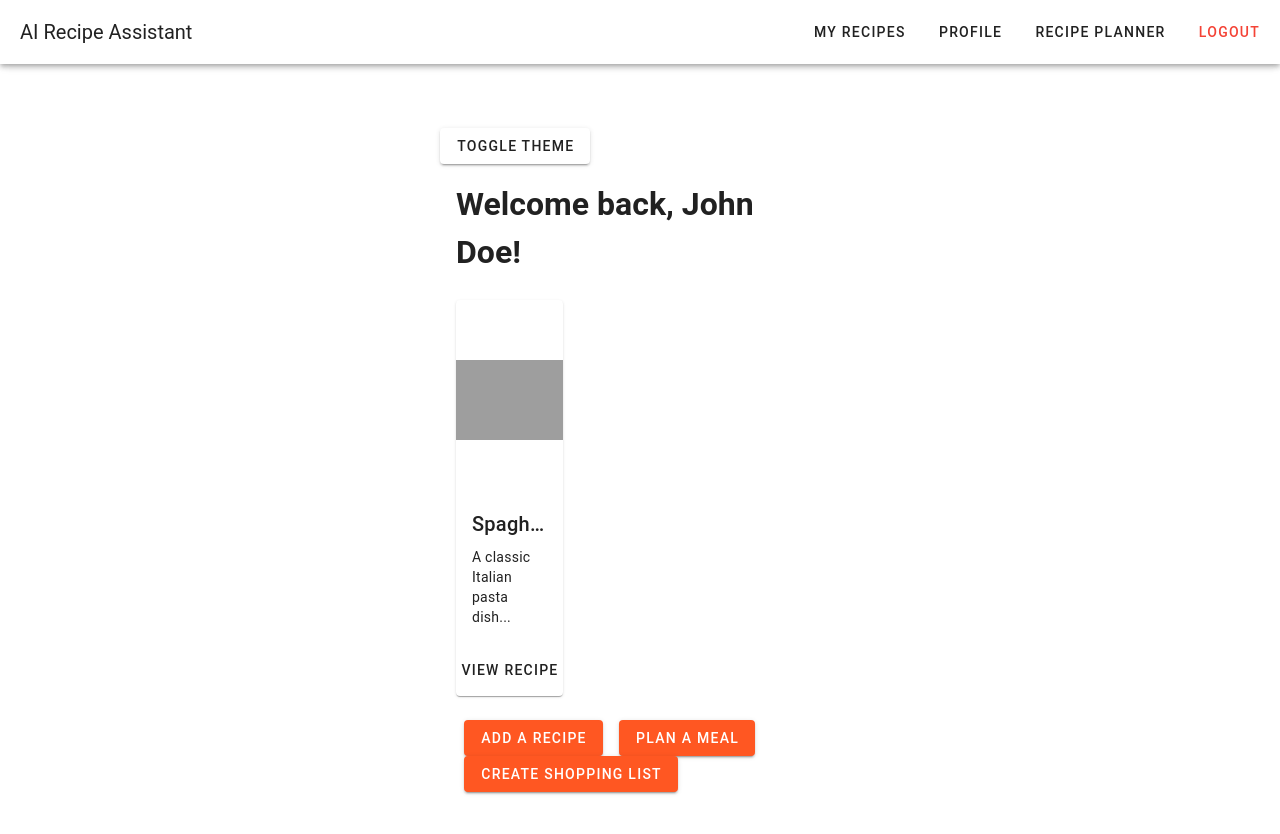
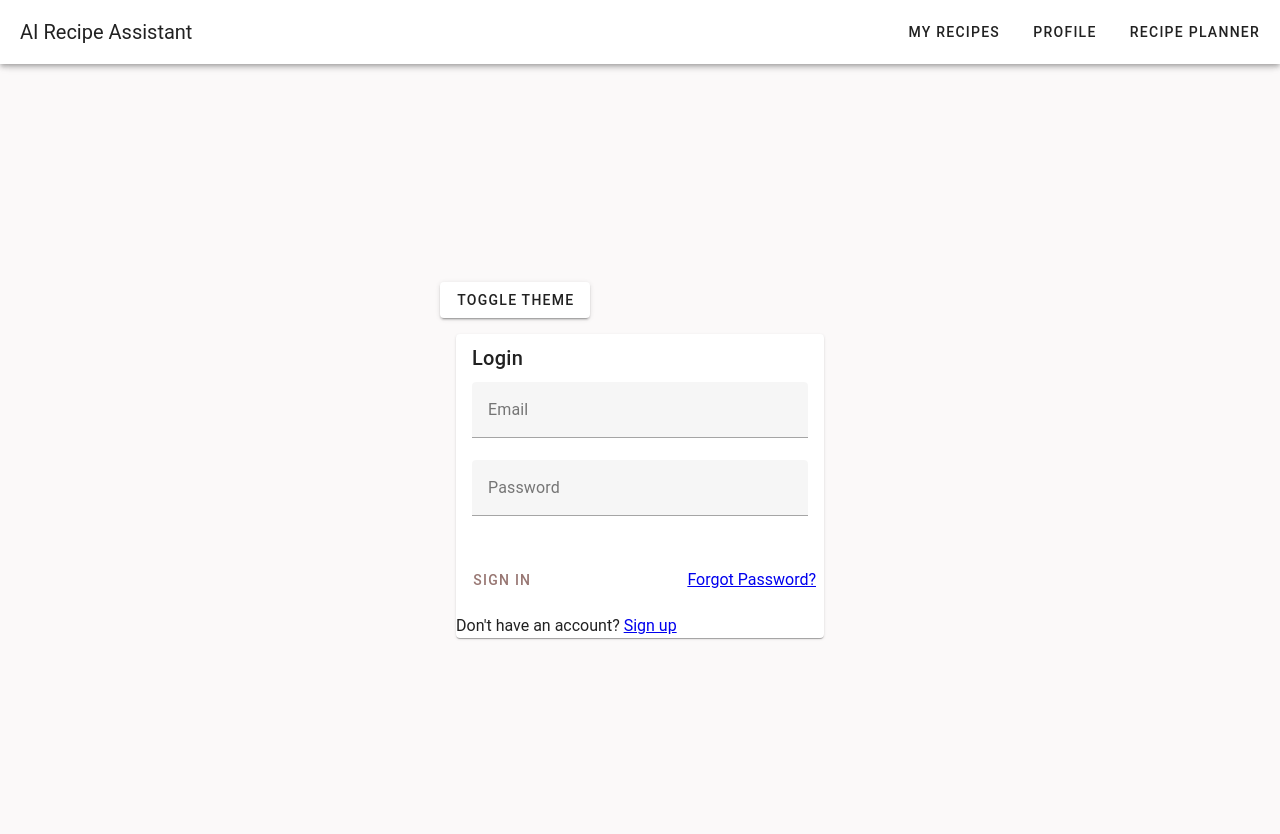
Before and after one commit to Crewiz/FullstackVue, a Vue app in the folder Frontend/: page / in a window 1280 px wide. Shown: the top 834 px of the page. Built offline with nearby package versions, Linux system fonts and the light colour scheme; grey boxes are pictures that could not be loaded.

Commit message:
we fixed routings, state management for logged in users, moved auth from apiservice to authstore, added more error handling to apiservice

```diff
--- a/Frontend/src/API/apiService.ts
+++ b/Frontend/src/API/apiService.ts
@@ -26,8 +26,19 @@ interface UserActionRequest {
 }
 
 interface UserResponse {
-  // Define based on your backend response for user actions
+  result: {
+    data: {
+      user: {
+        firstName: string;
+        lastName: string;
+        // other user properties
+      },
+      token: string;
+    }
+  }
+  // any other properties that might be part of the response
 }
+
 
 interface LoginData {
   email: string;
@@ -38,6 +49,9 @@ interface ErrorResponse {
   message: string;
 }
 
+
+
+
 const apiService = {
   // Function to create a new user
   async createUser(userData: UserRegistrationData): Promise<AxiosResponse<UserResponse>> {
@@ -47,12 +61,12 @@ const apiService = {
         action: 'create',
         data: userData,
       });
-      console.log("API response received:", response);
+      console.log("Login successful", response);
+      console.log("User's first name:", response.data.user.firstName);
       return response; // Return the whole response
     } catch (error) {
       const axiosError = error as AxiosError<ErrorResponse>;
-
-      console.error("API request failed with error:", axiosError.message);
+      console.error("Login  request failed with error:", axiosError.message);
       if (axiosError.response) {
         console.error("Status code:", axiosError.response.status);
         console.error("Response data:", axiosError.response.data);
@@ -63,16 +77,24 @@ const apiService = {
       throw new Error(axiosError.response?.data.message || 'An error occurred during API request');
     }
   },
-  async loginUser(userData: LoginData): Promise<AxiosResponse<UserResponse>> {
+  async loginUser(userData: LoginData): Promise<UserResponse> {
     try {
       const response = await axios.post<UserResponse>(`${BASE_URL}/user`, {
         action: 'login',
         data: userData,
       });
-      console.log("Login successful", response);
-      return response;
+
+      if (response.status >= 200 && response.status < 300 && response.data.result && response.data.result.data) {
+        console.log("Login successful", response.data.result.data);
+        console.log("User's first name:", response.data.result.data.user.firstName);
+
+        // Return the response directly as it matches UserResponse interface
+        return response.data;
+      } else {
+        throw new Error(`Login failed. User data is missing or invalid status code: ${response.status}`);
+      }
     } catch (error) {
-
+      console.error("Error in loginUser:", error);
       throw new Error('Login failed. Please try again.');
     }
   },
--- a/Frontend/src/components/Auth/loginForm.vue
+++ b/Frontend/src/components/Auth/loginForm.vue
@@ -11,16 +11,15 @@
         <a href="#" class="ml-auto">Forgot Password?</a>
       </v-card-actions>
       <div class="mt-2">
-        <p>Don't have an account? <a href="#">Sign Up</a></p>
+        <p>Don't have an account? <router-link to="/register">Sign up</router-link></p>
       </div>
     </v-card>
   </v-form>
 </template>
 
-
 <script lang="ts">
-import apiService from '../../API/apiService';
-import { AxiosResponse } from 'axios';
+import useAuthStore from '../../stores/authStore'; // Adjust the path as necessary
+import apiService from '../../API/apiService'; // Adjust the path as necessary
 
 export default {
   data() {
@@ -34,17 +33,31 @@ export default {
   methods: {
     async login() {
       try {
-        const { userData } = this;
-        const response: AxiosResponse<UserResponse> = await apiService.loginUser(userData);
+        console.log('Attempting login with:', this.userData);
+        const response = await apiService.loginUser(this.userData);
 
-        localStorage.setItem('token', response.data.token);
-        console.log('Login successful:', response.data);
+        // Access user and token based on the revised structure
+        const user = response.result.data.user;
+        const token = response.result.data.token;
 
+        console.log('Login successful:', user);
+        console.log('Updating authStore with user:', user);
+        console.log('Updating authStore with token:', token);
+
+        const authStore = useAuthStore();
+        authStore.loginUser(user, token);
+
+        // Optional: Emit an event for successful login
+        this.$emit('login-success');
         this.$router.push('/homePage');
       } catch (error) {
-        console.error('Login failed:', error.message);
+        console.error('Login failed:', error);
       }
     },
   },
 };
 </script>
+
+
+<style scoped>
+</style>
--- a/Frontend/src/components/Auth/registrationForm.vue
+++ b/Frontend/src/components/Auth/registrationForm.vue
@@ -158,6 +158,7 @@ export default {
     // If the request was processed successfully
     if (response.status === 200 || response.status === 201) {
       this.submissionMessage = 'Registration successful!';
+      this.$router.push('/homePage');
     } else {
       // Handle other status codes appropriately
       throw new Error(`Failed to register user: Status code ${response.status}`);
--- a/Frontend/src/components/Layout/homePage.vue
+++ b/Frontend/src/components/Layout/homePage.vue
@@ -1,25 +1,32 @@
 <template>
   <v-container>
-    <!--Bah en liten navbar template-->
+    <!-- Navbar template -->
     <v-app-bar app>
       <v-toolbar-title>AI Recipe Assistant</v-toolbar-title>
       <v-spacer></v-spacer>
       <v-btn text>My recipes</v-btn>
       <v-btn text>Profile</v-btn>
       <v-btn text>Recipe Planner</v-btn>
-        <v-btn text color="red">Logout</v-btn>
+      <v-btn text color="red" v-if="authStore.isAuthenticated" @click="logout">Logout</v-btn>
     </v-app-bar>
 
+    <!-- Conditional Rendering Based on Authentication -->
+    <div v-if="!authStore.isAuthenticated">
+      <login-form></login-form>
+    </div>
+
+    <div v-else>
       <!-- Welcome message -->
-
       <v-row>
         <v-col>
-        <h1>Welcome back, {{ userName }}!</h1>
+          <h1>Welcome back, {{ userFirstName }}!</h1>
+          <p v-if="!userFirstName"> User first name is empty</p>
         </v-col>
       </v-row>
+      <recipeChat/>
 
       <!-- Featured recipes -->
-    <v-row>
+      <!-- <v-row>
         <v-col
           v-for="recipe in featuredRecipes"
           :key="recipe.id"
@@ -33,10 +40,9 @@
             </v-card-actions>
           </v-card>
         </v-col>
-    </v-row>
+      </v-row> -->
 
       <!-- Quick access -->
-
       <v-row>
         <v-col>
           <v-btn color="primary" class="mx-2">Add a Recipe</v-btn>
@@ -44,25 +50,52 @@
           <v-btn color="primary" class="mx-2">Create Shopping List</v-btn>
         </v-col>
       </v-row>
+    </div>
   </v-container>
 </template>
 
 <script>
+import useAuthStore from '../../stores/authStore';
+import loginForm from '../Auth/loginform.vue';
+import recipeChat from'../Chat/recipeChat.vue';
+import { computed } from 'vue';
+
 export default {
   name: 'Home',
+  components: {
+    loginForm,
+    recipeChat
+  },
+  setup() {
+    const authStore = useAuthStore();
+    return { authStore };
+  },
   data() {
     return {
-      userName: 'John Doe',
       featuredRecipes: [
-        // This should be populated with actual recipe data
         { id: 1, title: 'Spaghetti Carbonara', description: 'A classic Italian pasta dish...', image: 'carbonara.jpg' },
         // Add more recipe objects here
-      ]
+      ],
+    };
+  },
+  methods: {
+    logout() {
+      const authStore = useAuthStore();
+      authStore.logoutUser();
+      this.$router.push('/');
     }
   },
-  // Add methods, computed properties, etc. as needed
+  computed: {
+    userFirstName() {
+      const authStore = useAuthStore();
+      console.log('authStore:', authStore);
+      console.log('authStore.user:', authStore.user);
+      return authStore.user ? authStore.user.firstName : '';
     }
+  }
+};
 </script>
 
 <style scoped>
+/* Your styles here */
 </style>
--- a/Frontend/src/main.ts
+++ b/Frontend/src/main.ts
@@ -1,7 +1,11 @@
 import { createApp } from 'vue';
 import App from './App.vue';
 import { createRouter, createWebHistory, RouteRecordRaw } from 'vue-router';
+import { createPinia } from 'pinia'
 import homePage from './components/Layout/homePage.vue';
+// import loginForm from './components/Auth/loginForm.vue';
+import registrationForm from './components/Auth/registrationForm.vue';
+
 
 // Vuetify
 import 'vuetify/styles';
@@ -17,19 +21,20 @@ const vuetify = createVuetify({
     themes: {
       dark: {
         colors: {
-          primary: '#2196F3', // Primary color for the light theme
-          secondary: '#FFC107', // Secondary color for the light theme
-          accent: '#FF5252', // Accent color for the light theme
-          // ... other colors for the light theme
-
+          primary: '#8D6C68',
+          secondary: '#4E523D',
+          accent: '#647557',
+          background: '#060404',
+          text: '#F0EBEA'
         },
       },
       light: {
         colors: {
-          primary: '#ff5722', // Primary color for the dark theme
-          secondary: '#424242', // Secondary color for the dark theme
-          accent: '#82B1FF', // Accent color for the dark theme
-          // ... other colors for the dark theme
+          primary: '#987773',
+          secondary: '#BFC3AD',
+          accent: '#98A98A',
+          background: '#FBF9F9',
+          text: '#140F0E'
         },
       },
     },
@@ -38,9 +43,14 @@ const vuetify = createVuetify({
 
 const routes: RouteRecordRaw[] = [
   {
-      path: '/',
-      name: 'Home',
-      component: homePage,
+    path: '/',
+    name: 'Home',
+    component: homePage,
+  },
+  {
+    path: '/register',
+    name: 'register',
+    component: registrationForm,
   },
   {
     path: '/:pathMatch(.*)*', // redirectar alla odefinerade routes till homepage
@@ -53,4 +63,4 @@ const router = createRouter({
   routes,
 });
 
-createApp(App).use(vuetify).use(router).mount('#app');
+createApp(App).use(vuetify).use(createPinia()).use(router).mount('#app');
--- a/Frontend/src/stores/authStore.ts
+++ b/Frontend/src/stores/authStore.ts
@@ -1,4 +1,6 @@
 import { defineStore } from 'pinia';
+import apiService from '../API/apiService';
+import axios from 'axios';
 
 interface User {
     email: string;
@@ -7,20 +9,38 @@ interface User {
     lastname?: string;
 }
 
-export const useAuthStore = defineStore({
+const useAuthStore = defineStore({
     id: 'auth',
     state: () => ({
         isAuthenticated: false as boolean,
         user: null as User | null,
     }),
     actions: {
-        loginUser(user: User) {
+        loginUser(user: User, token: string) {
             this.isAuthenticated = true;
             this.user = user;
+            try {
+                localStorage.setItem('jwt', token);
+            } catch (error) {
+                console.error('Failed to set item in localStorage', error)
+            }
         },
         logoutUser() {
             this.isAuthenticated = false;
             this.user = null;
+            localStorage.removeItem('jwt');
         },
     },
+});
+
+axios.interceptors.request.use((config) => {
+    const token = localStorage.getItem('jwt');
+    if (token) {
+        config.headers.Authorization = `Bearer ${token}`
+    }
+    return config;
+  }, (error) => {
+    return Promise.reject(error);
 })
+
+export default useAuthStore;
```
Lines whose indentation alone changed are shown as unchanged.
